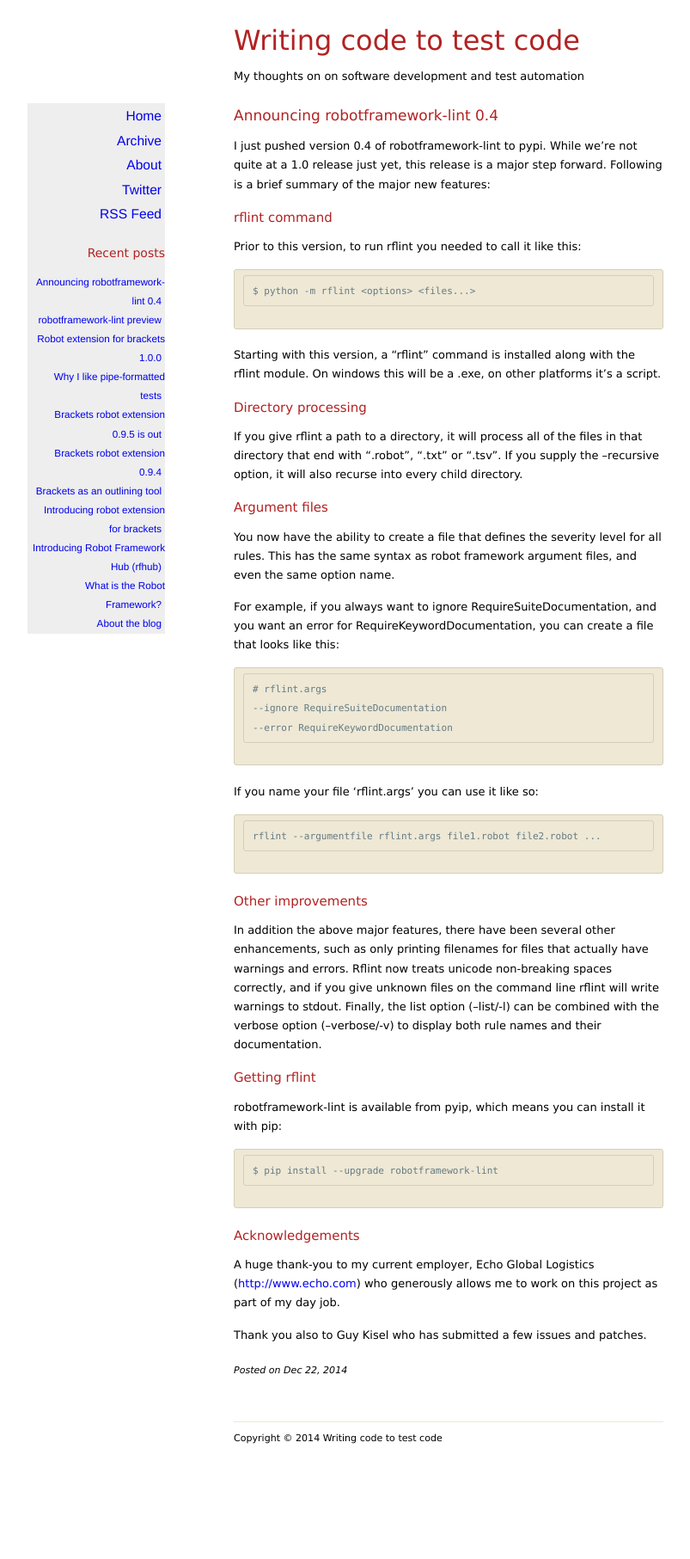
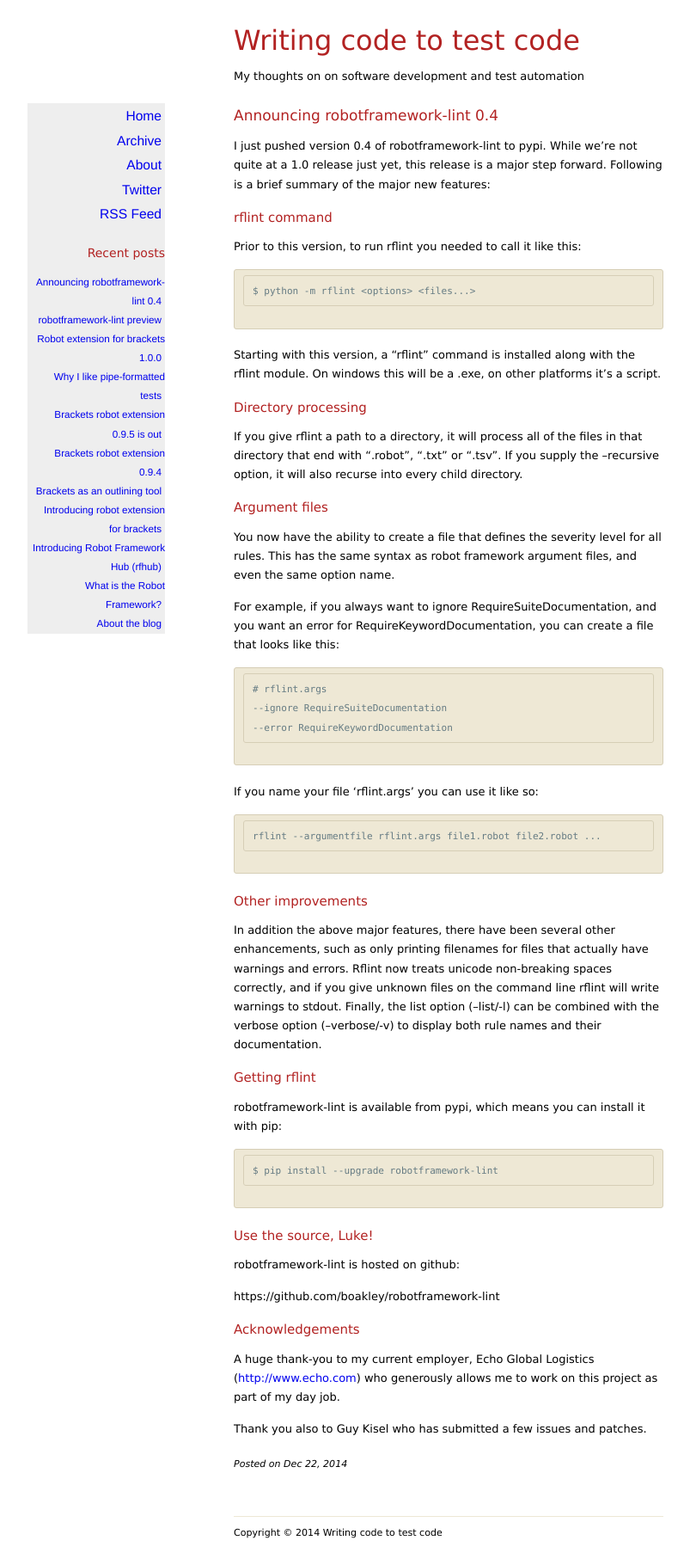
Before and after one commit to boakley/boakley.github.io, a Jekyll site: the page built from _posts/2014-12-22-announcing-robotframework-lint-0.4.md, in a window 1280 px wide. Shown: the whole page at 86% size, without its empty margins (118-921 px from the left). Built offline with Jekyll 4.4.1, drawn with Linux system fonts in a browser that asks for light colours; nearby versions of some CDN libraries; before the commit the page ends 1703 px from its top, so only the background shows below that.

Commit message:
fixed typo; added link to github

```diff
--- a/_posts/2014-12-22-announcing-robotframework-lint-0.4.md
+++ b/_posts/2014-12-22-announcing-robotframework-lint-0.4.md
@@ -55,9 +55,15 @@ to display both rule names and their documentation.
 
 ## Getting rflint
 
-robotframework-lint is available from pyip, which means you can install it with pip:
+robotframework-lint is available from pypi, which means you can install it with pip:
 
     $ pip install --upgrade robotframework-lint
+
+## Use the source, Luke!
+
+robotframework-lint is hosted on github:
+
+https://github.com/boakley/robotframework-lint
 
 ## Acknowledgements
 
```
